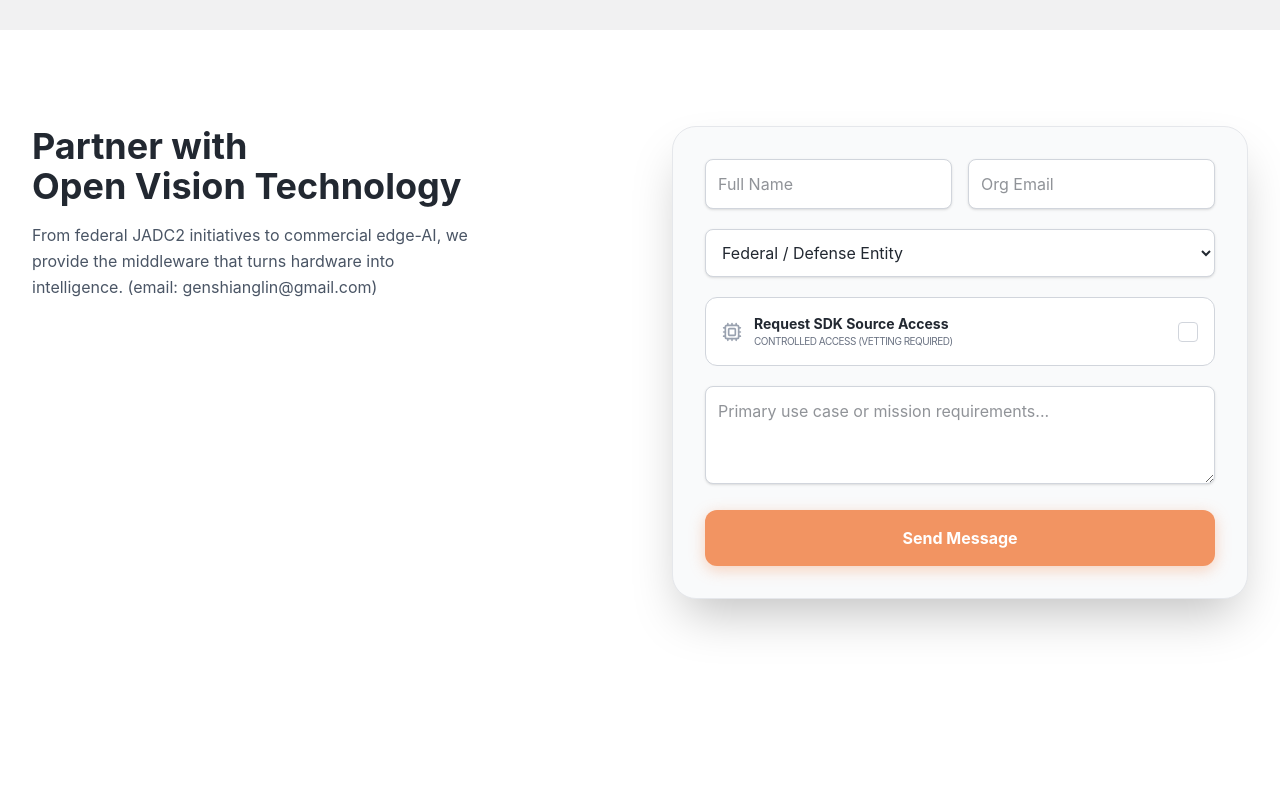
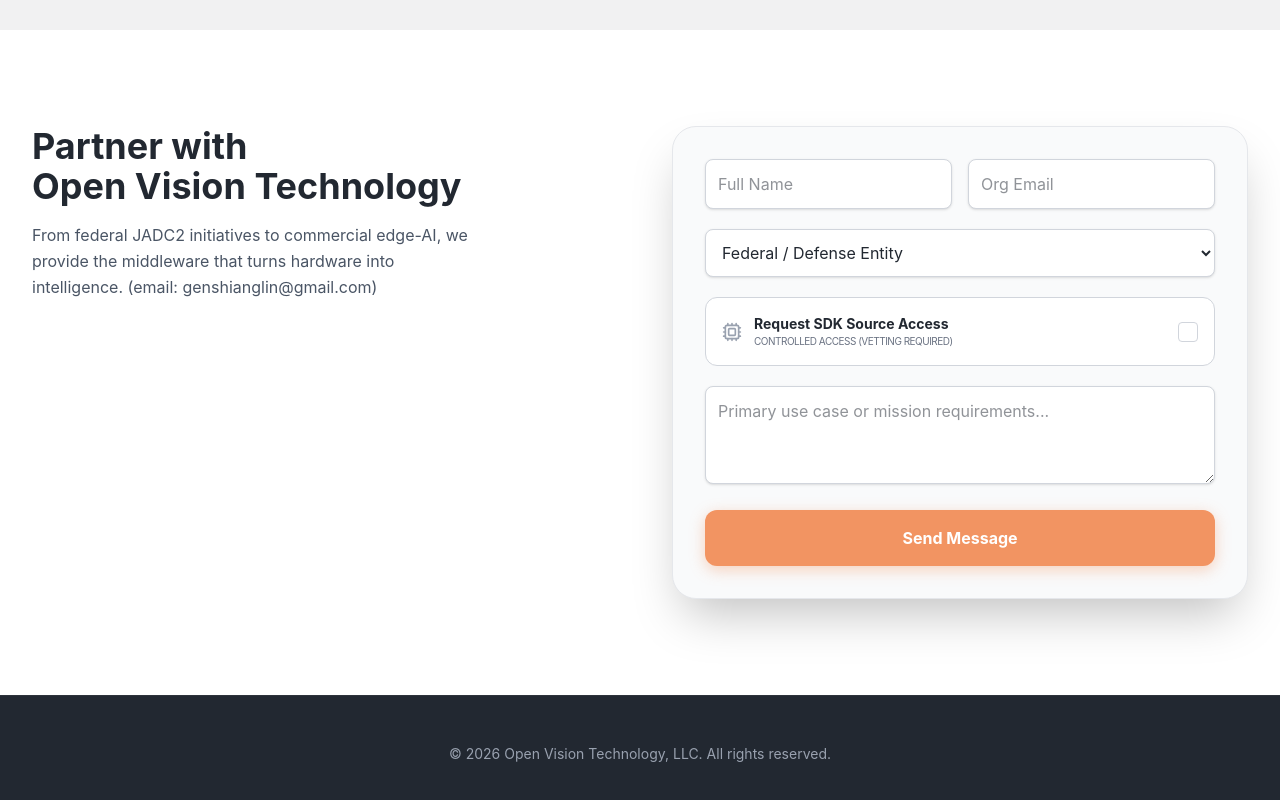
Before and after one commit to openvisiontech/ovt-landing, a React (Vite) app: page / in a window 1280 px wide. Shown: the part 2645-3445 px from the top of the page. Before the commit the page ends 3340 px from the top, so only its background shows below. Built offline with nearby package versions, Linux system fonts and the light colour scheme; grey boxes are pictures that could not be loaded.

Commit message:
add footer

```diff
--- a/src/App.jsx
+++ b/src/App.jsx
@@ -153,6 +153,12 @@
   </section>
 );
 
+const Footer = () => (
+  <footer className="py-12 bg-primary border-t border-white/5 text-center text-gray-400 text-sm">
+    <p>© {new Date().getFullYear()} Open Vision Technology, LLC. All rights reserved.</p>
+  </footer>
+);
+
 const App = () => (
   <div className="min-h-screen bg-bg-light font-sans selection:bg-secondary/30 text-primary">
     <Navbar />
@@ -161,6 +167,7 @@
     <UliKayaSection />
     <FederalSection />
     <ContactSection />
+    <Footer />
   </div>
 );
 
```
